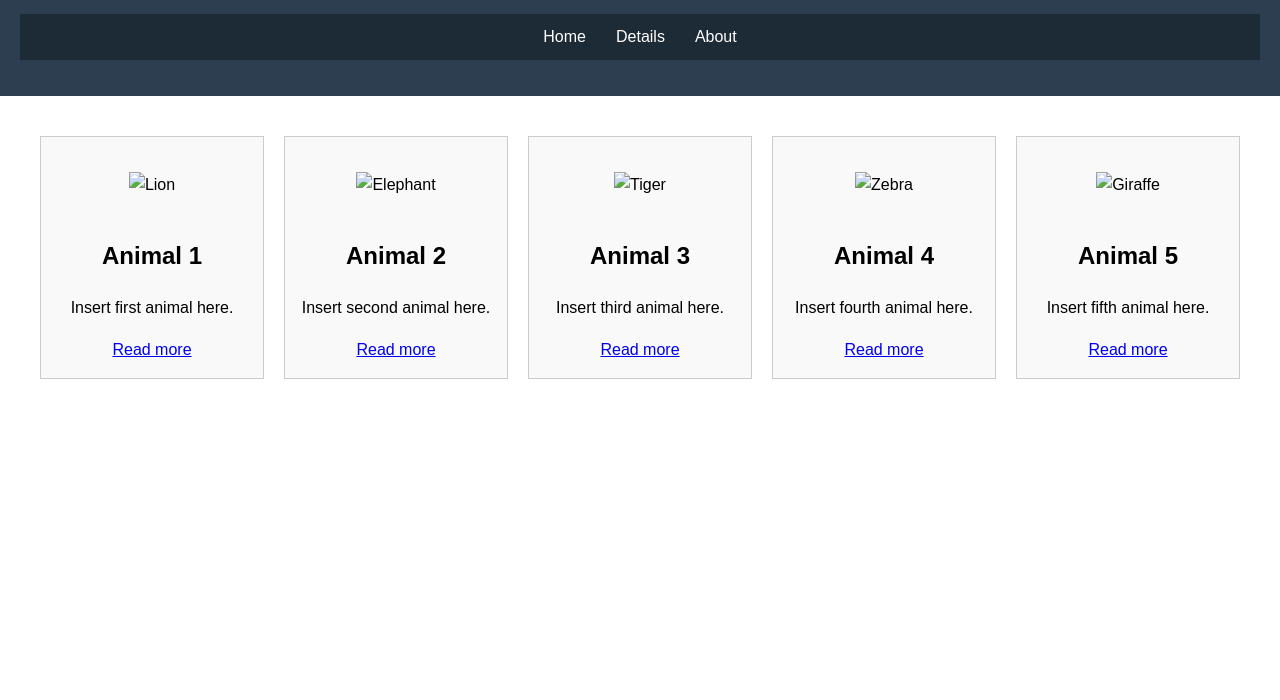
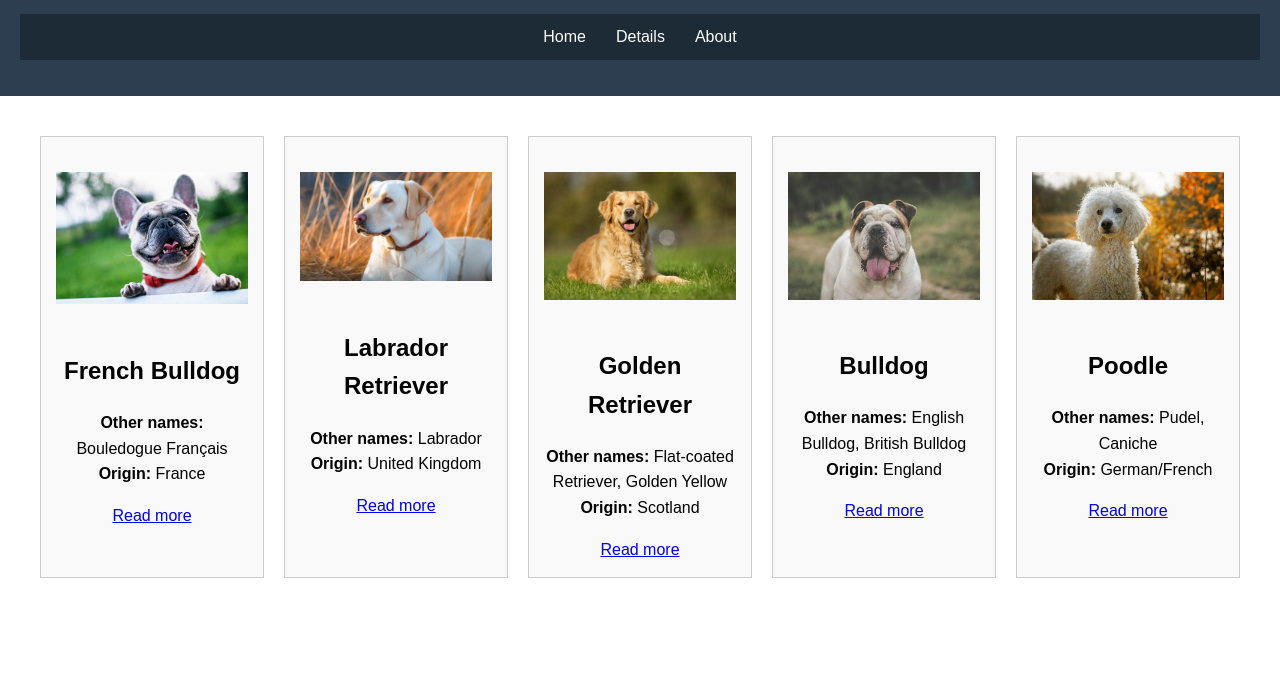
Before and after one commit to Teokim2003/Assignment-2, a plain HTML site: page index.html in a window 1280 px wide. Shown: the part 100-800 px from the top of the page. Drawn offline with Linux system fonts and the light colour scheme; files that its build step writes are made by us from their sources.

Commit message:
Update index.html

```diff
--- a/index.html
+++ b/index.html
@@ -3,11 +3,11 @@
 <head>
   <meta charset="UTF-8">
   <title>Gallery</title>
-  <link rel="stylesheet" href="styles.css">
+  <link rel="stylesheet" href="css/styles.css">
 </head>
 <body>
   <header>
-    <h1>Welcome to the Gallery!</h1>
+    <h1>Index</h1>
     <nav>
       <ul>
         <li><a href="index.html">Home</a></li>
@@ -19,37 +19,47 @@
   <main>
     <section class="gallery">
       <article>
-        <img src="images/Placeholder.png" alt="Lion">
-        <h2>Animal 1</h2>
-        <p>Insert first animal here.</p>
+        <img src="images/French Bulldog.jpg" alt="French Bulldog">
+        <h2>French Bulldog</h2>
+        <p>
+          <b>Other names:</b> Bouledogue Français<br /><b>Origin:</b> France
+        </p>
         <a href="details.html">Read more</a>
       </article>
       <article>
-        <img src="images/Placeholder.png" alt="Elephant">
-        <h2>Animal 2</h2>
-        <p>Insert second animal here.</p>
+        <img src="images/Labrador Retriever.jpg" alt="Labrador Retriever">
+        <h2>Labrador Retriever</h2>
+        <p>
+          <b>Other names:</b> Labrador<br /><b>Origin:</b> United Kingdom
+        </p>
         <a href="details.html">Read more</a>
       </article>
       <article>
-        <img src="images/Placeholder.png" alt="Tiger">
-        <h2>Animal 3</h2>
-        <p>Insert third animal here.</p>
+        <img src="images/Golden Retriever.jpg" alt="Golden Retriever">
+        <h2>Golden Retriever</h2>
+        <p>
+          <b>Other names:</b> Flat-coated Retriever, Golden Yellow<br /><b>Origin:</b> Scotland
+        </p>
         <a href="details.html">Read more</a>
       </article>
       <article>
-        <img src="images/Placeholder.png" alt="Zebra">
-        <h2>Animal 4</h2>
-        <p>Insert fourth animal here.</p>
+        <img src="images/Bulldog.jpg" alt="Bulldog">
+        <h2>Bulldog</h2>
+        <p>
+          <b>Other names:</b> English Bulldog, British Bulldog<br /><b>Origin:</b> England
+        </p>
         <a href="details.html">Read more</a>
       </article>
       <article>
-        <img src="images/Placeholder.png" alt="Giraffe">
-        <h2>Animal 5</h2>
-        <p>Insert fifth animal here.</p>
+        <img src="images/Poodle.jpg" alt="Poodle">
+        <h2>Poodle</h2>
+        <p>
+          <b>Other names:</b> Pudel, Caniche<br /><b>Origin:</b> German/French
+        </p>
         <a href="details.html">Read more</a>
       </article>
     </section>
   </main>
-  <script src="main.js"></script>
+  <script src="js/main.js"></script>
 </body>
 </html>
```
